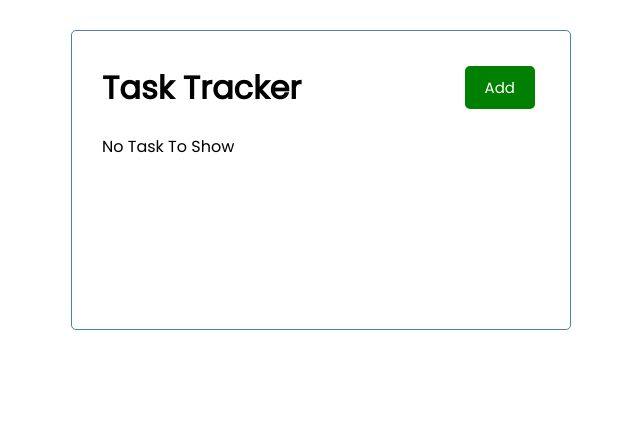
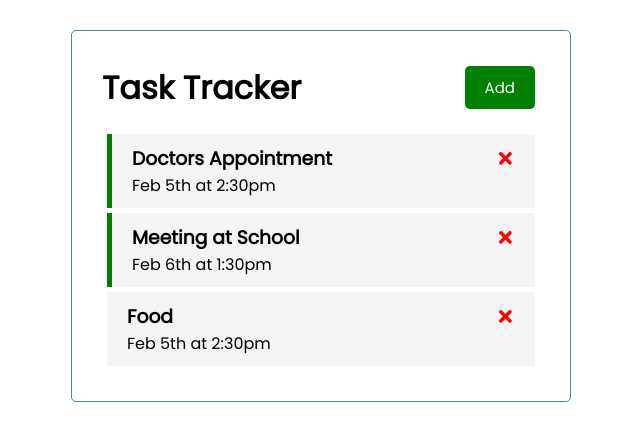
Before and after one commit to Annie-Huang/react-task-tracker, a React (Create React App) app: page / in a window 1280 px wide. Shown: the top 440 px of the page, without its empty margins (319-959 px from the left). Built offline with nearby package versions, Linux system fonts and the light colour scheme; data requests are answered from the project's data file.

Commit message:
Move fetchTasks outside of useEffect (may use it for other method). Call fetchTasks inside useEffect and then set it to tasks

```diff
--- a/src/App.js
+++ b/src/App.js
@@ -8,14 +8,20 @@
   const [tasks, setTasks] = useState([]);
 
   useEffect(() => {
-    const fetchTasks = async () => {
-      const res = await fetch('http://localhost:5000/tasks');
-      const data = await res.json();
-      console.log(data);
+    const getTasks = async () => {
+      const tasksFromServer = await fetchTasks();
+      setTasks(tasksFromServer);
     };
 
-    fetchTasks();
+    getTasks();
   }, []);
+
+  // Fetch Tasks
+  const fetchTasks = async () => {
+    const res = await fetch('http://localhost:5000/tasks');
+    const data = await res.json();
+    return data;
+  };
 
   // Add Task
   const addTask = (task) => {
```
